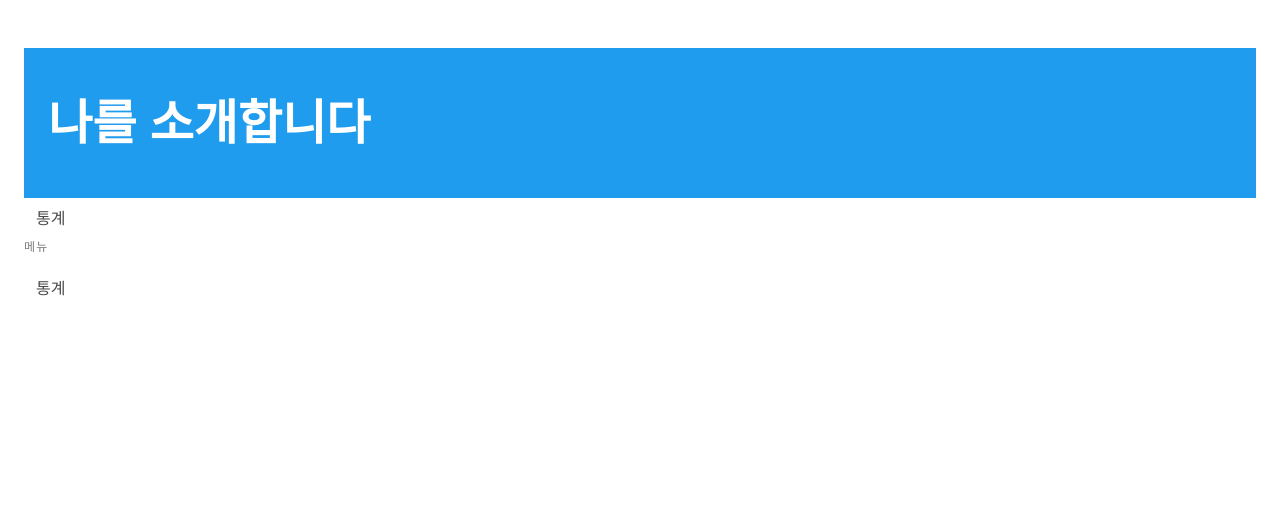
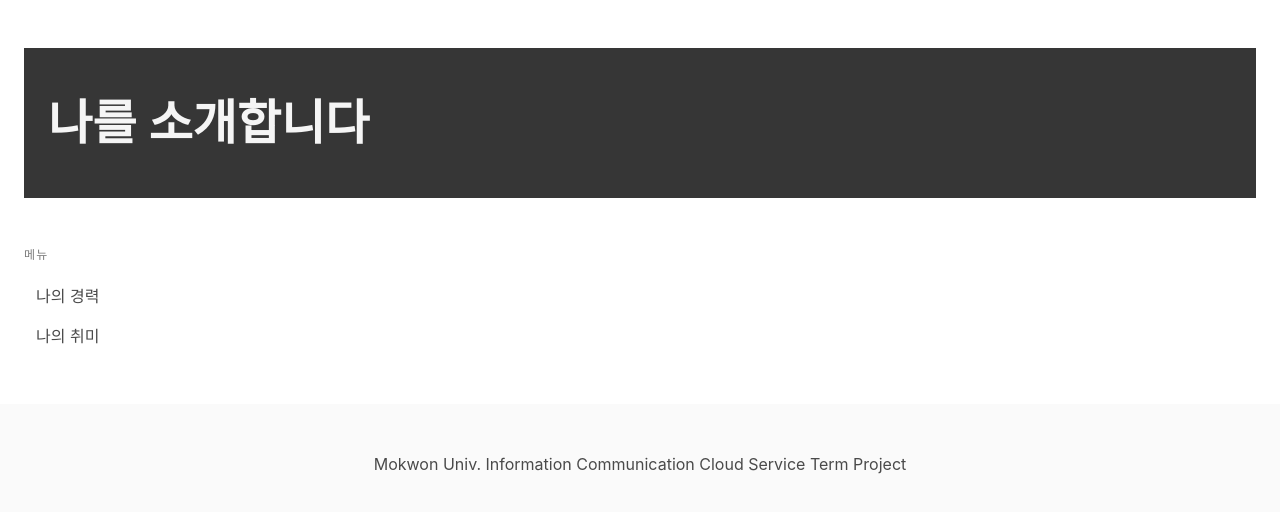
Before and after one commit to yjoh9302/NyoNyu, a Nuxt app: page / in a window 1280 px wide. Shown: the top 512 px of the page. Built offline with nearby package versions, Linux system fonts and the light colour scheme.

Commit message:
footer  test

```diff
--- a/layouts/default.vue
+++ b/layouts/default.vue
@@ -1,52 +1,10 @@
 <template>
   <div>
     <nuxt/>
+    <footer class="footer has-text-centered">
+      <span class="content">
+        Mokwon Univ. Information Communication Cloud Service Term Project
+      </span>
+    </footer>
   </div>
 </template>
-
-<style>
-html {
-  font-family: "Source Sans Pro", -apple-system, BlinkMacSystemFont, "Segoe UI", Roboto, "Helvetica Neue", Arial, sans-serif;
-  font-size: 16px;
-  word-spacing: 1px;
-  -ms-text-size-adjust: 100%;
-  -webkit-text-size-adjust: 100%;
-  -moz-osx-font-smoothing: grayscale;
-  -webkit-font-smoothing: antialiased;
-  box-sizing: border-box;
-}
-
-*, *:before, *:after {
-  box-sizing: border-box;
-  margin: 0;
-}
-
-.button--green {
-  display: inline-block;
-  border-radius: 4px;
-  border: 1px solid #3b8070;
-  color: #3b8070;
-  text-decoration: none;
-  padding: 10px 30px;
-}
-
-.button--green:hover {
-  color: #fff;
-  background-color: #3b8070;
-}
-
-.button--grey {
-  display: inline-block;
-  border-radius: 4px;
-  border: 1px solid #35495e;
-  color: #35495e;
-  text-decoration: none;
-  padding: 10px 30px;
-  margin-left: 15px;
-}
-
-.button--grey:hover {
-  color: #fff;
-  background-color: #35495e;
-}
-</style>
--- a/pages/index.vue
+++ b/pages/index.vue
@@ -1,21 +1,23 @@
 <template>
   <section class="section">
-    <div class="hero is-info">
+    <div class="hero is-dark">
       <div class="hero-body">
 
           <h1 class="title is-1">나를 소개합니다</h1>
 
       </div>
     </div>
-
-    <nuxt-link to ="/stat" class = "navbar-item">통계</nuxt-link>
-
+    <br>
+    <br>
     <aside class="menu is-active">
       <p class="menu-label">
         메뉴
       </p>
       <ul class="menu-list">
-        <li> <nuxt-link to ="/stat" class = "navbar-item">통계</nuxt-link></li>
+        <ul>
+          <li> <nuxt-link to ="/stat" class = "navbar-item">나의 경력</nuxt-link></li>
+          <li> <nuxt-link to ="/stat" class = "navbar-item">나의 취미</nuxt-link></li>
+        </ul>
       </ul>
     </aside>
   </section>
```
Also changed, not shown: 1 other file (tests, documents, lock files or other folders).
